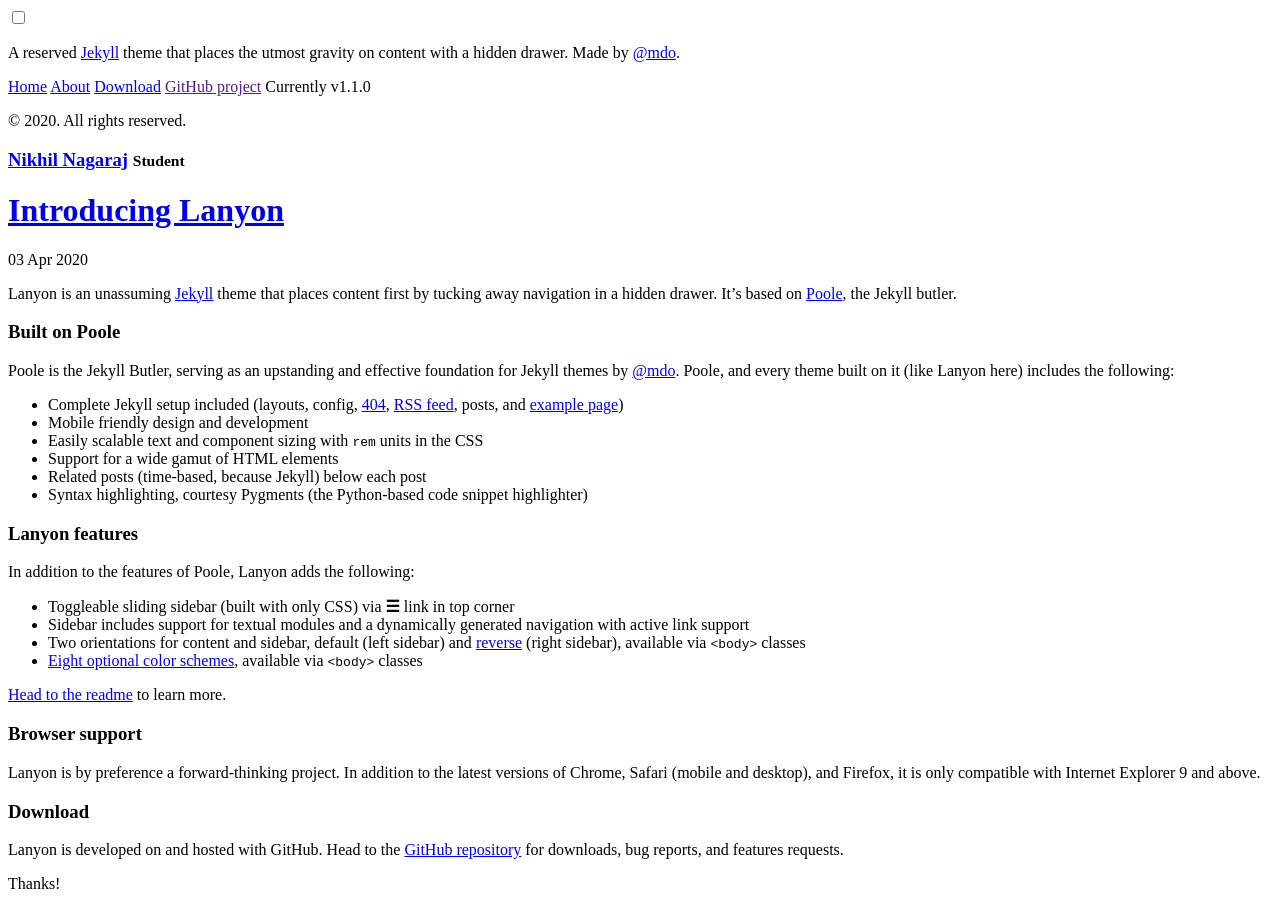
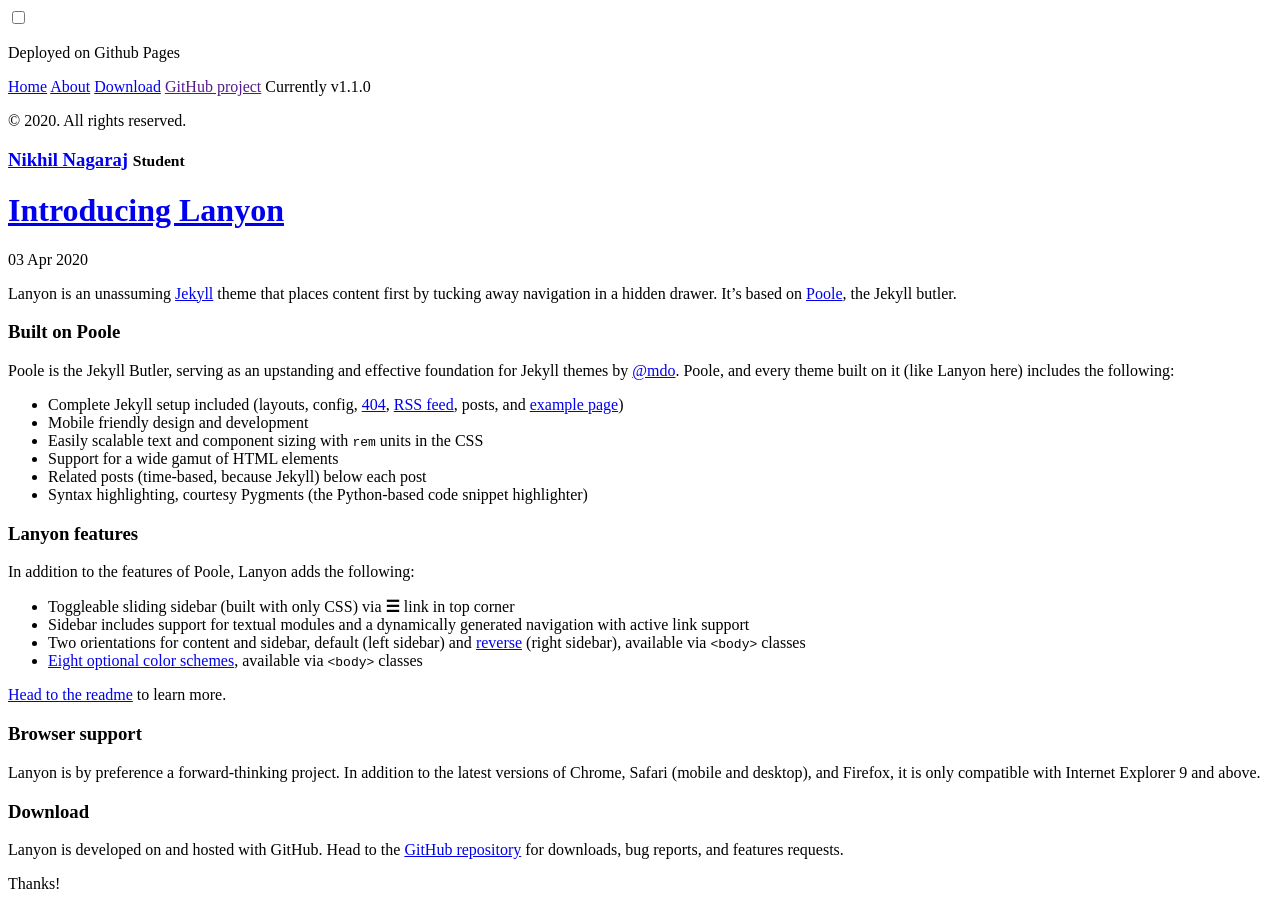
Before and after one commit to nick-nagaraj/nick-nagaraj.github.io, a Jekyll site: the page built from index.html, in a window 1280 px wide and 900 px high. Built offline with Jekyll 4.4.1, drawn with Linux system fonts in a browser that asks for light colours; the list of posts is cut into pages by our own code; some of the changed lines change nothing that is shown.

Commit message:
Update _config.yml

```diff
--- a/_config.yml
+++ b/_config.yml
@@ -1,7 +1,7 @@
 # Setup
 title:               Nikhil Nagaraj
 tagline:             'Student'
-description:         'A reserved <a href="https://jekyllrb.com" target="_blank">Jekyll</a> theme that places the utmost gravity on content with a hidden drawer. Made by <a href="https://twitter.com/mdo" target="_blank">@mdo</a>.'
+description:         'Deployed on Github Pages'
 url:                 nick-nagaraj.github.io
 baseurl:             ''
 paginate:            5
@@ -9,9 +9,9 @@
 
 # About/contact
 author:
-  name:              Mark Otto
-  url:               https://twitter.com/mdo
-  email:             markdotto@gmail.com
+  name:              Nikhil Nagaraj
+  url:               https://www.linkedin.com/in/nikhil-nagaraj-269391158/
+  email:             nikhilnagaraj12@gmail.com
 
 # Gems
 plugins:
```
